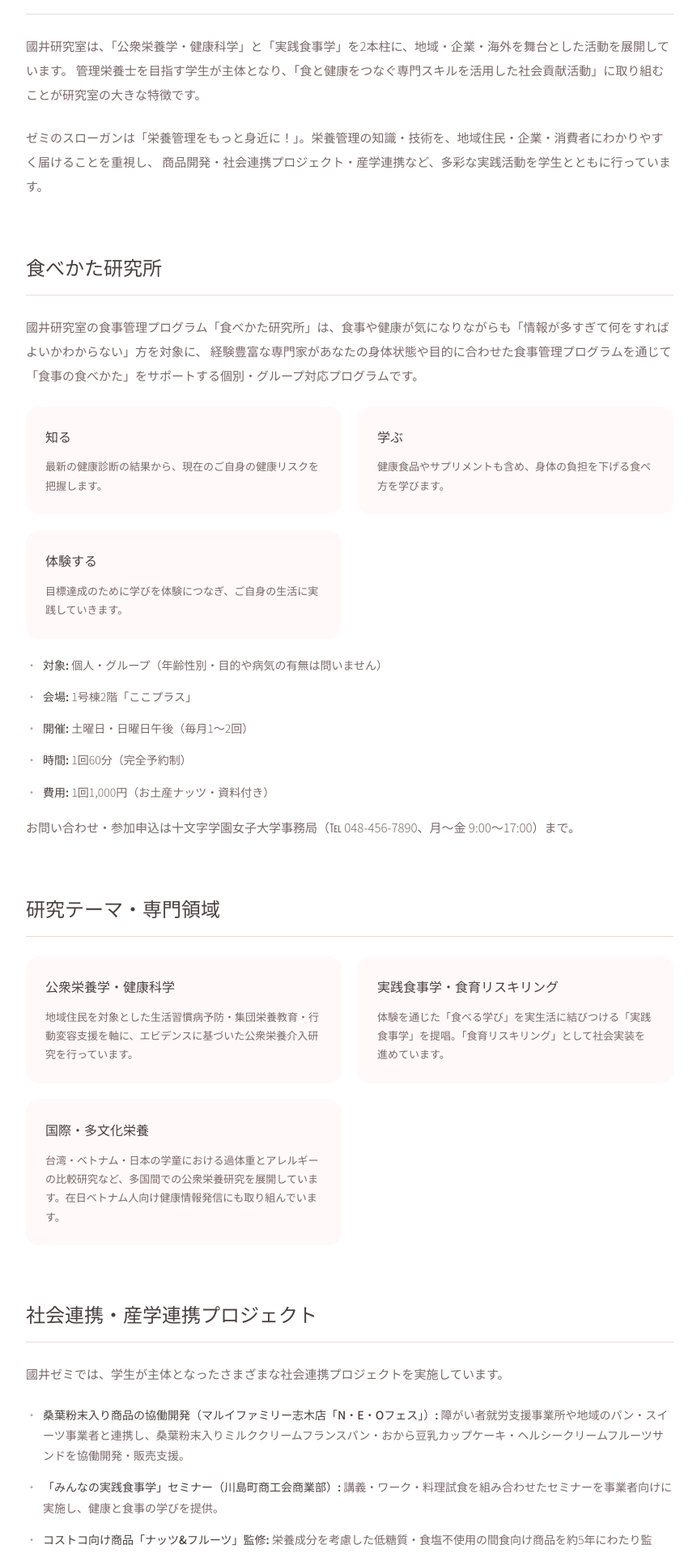
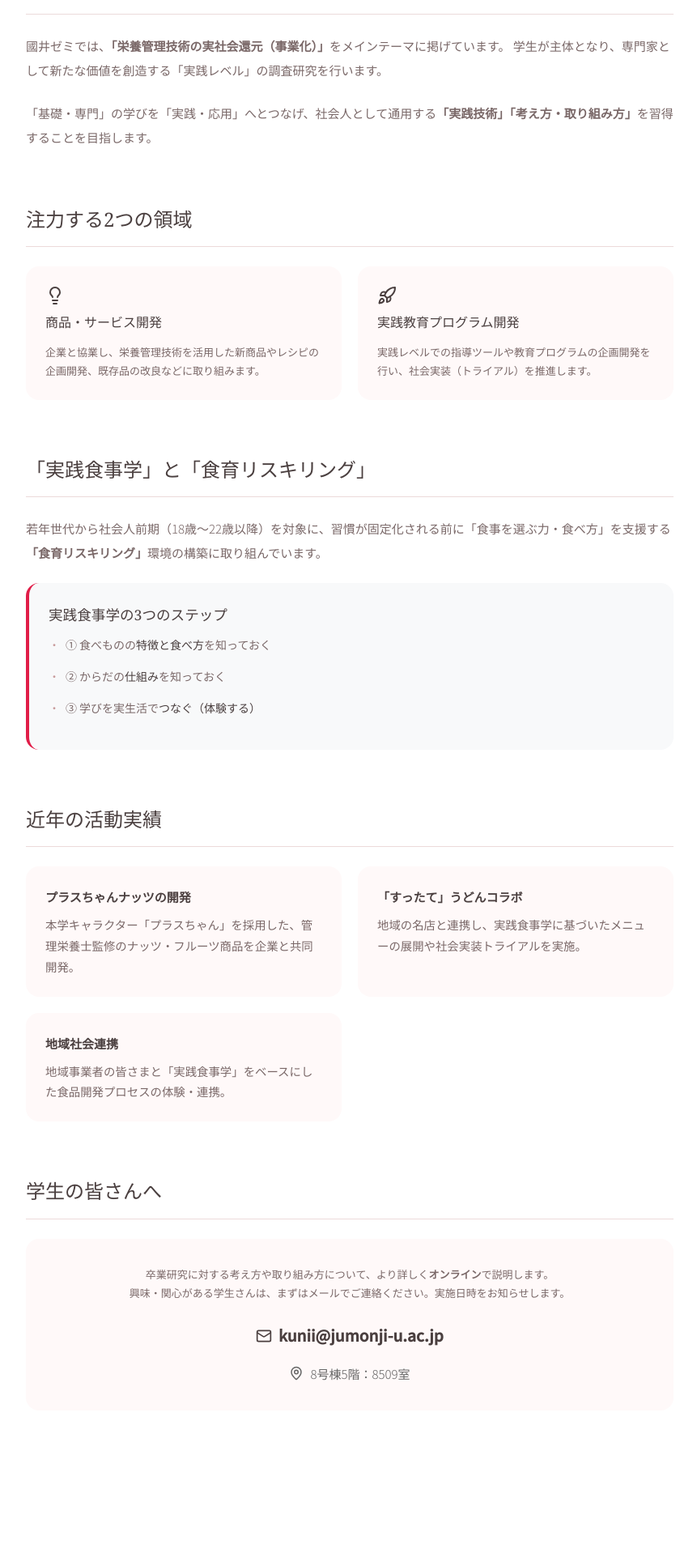
Before and after one commit to shinnosuketakeshima/shokuei-hp, a React (Vite) app: page /lab-kunii in a window 1280 px wide. Shown: the part 400-2318 px from the top of the page at 81% size, without its empty margins (208-1069 px from the left). Built offline with nearby package versions, Linux system fonts and the light colour scheme.

Commit message:
docs: 國井研究室の情報を最新に更新

```diff
--- a/src/components/LabKunii.jsx
+++ b/src/components/LabKunii.jsx
@@ -1,4 +1,4 @@
-import { ArrowLeft } from 'lucide-react';
+import { ArrowLeft, Mail, MapPin, Lightbulb, Users, Rocket } from 'lucide-react';
 import { motion } from 'framer-motion';
 
 export default function LabKunii() {
@@ -17,7 +17,7 @@ export default function LabKunii() {
           </a>
           <p className="lab-page__eyebrow">十文字学園女子大学 人間生活学部 食物栄養学科</p>
           <h1 className="lab-page__title">國井 大輔 研究室</h1>
-          <p className="lab-page__subtitle">「栄養管理をもっと身近に！」みんなの実践食事学</p>
+          <p className="lab-page__subtitle">栄養管理・実践教育研究室（NutriEdu Praxis Lab）</p>
         </motion.div>
 
         <div className="lab-page__content">
@@ -28,14 +28,13 @@ export default function LabKunii() {
             viewport={{ once: true }}
             transition={{ duration: 0.6 }}
           >
-            <h2 className="lab-section__title">研究室について</h2>
+            <h2 className="lab-section__title">研究室のビジョン</h2>
             <p className="lab-section__body">
-              國井研究室は、「公衆栄養学・健康科学」と「実践食事学」を2本柱に、地域・企業・海外を舞台とした活動を展開しています。
-              管理栄養士を目指す学生が主体となり、「食と健康をつなぐ専門スキルを活用した社会貢献活動」に取り組むことが研究室の大きな特徴です。
+              國井ゼミでは、<strong>「栄養管理技術の実社会還元（事業化）」</strong>をメインテーマに掲げています。
+              学生が主体となり、専門家として新たな価値を創造する「実践レベル」の調査研究を行います。
             </p>
             <p className="lab-section__body">
-              ゼミのスローガンは「栄養管理をもっと身近に！」。栄養管理の知識・技術を、地域住民・企業・消費者にわかりやすく届けることを重視し、
-              商品開発・社会連携プロジェクト・産学連携など、多彩な実践活動を学生とともに行っています。
+              「基礎・専門」の学びを「実践・応用」へとつなげ、社会人として通用する<strong>「実践技術」「考え方・取り組み方」</strong>を習得することを目指します。
             </p>
           </motion.section>
 
@@ -46,16 +45,19 @@ export default function LabKunii() {
             viewport={{ once: true }}
             transition={{ duration: 0.6 }}
           >
-            <h2 className="lab-section__title">食べかた研究所</h2>
-            <p className="lab-section__body">
-              國井研究室の食事管理プログラム「食べかた研究所」は、食事や健康が気になりながらも「情報が多すぎて何をすればよいかわからない」方を対象に、
-              経験豊富な専門家があなたの身体状態や目的に合わせた食事管理プログラムを通じて「食事の食べかた」をサポートする個別・グループ対応プログラムです。
-            </p>
+            <h2 className="lab-section__title">注力する2つの領域</h2>
             <div className="lab-section__grid">
               {[
-                { title: "知る", body: "最新の健康診断の結果から、現在のご自身の健康リスクを把握します。" },
-                { title: "学ぶ", body: "健康食品やサプリメントも含め、身体の負担を下げる食べ方を学びます。" },
-                { title: "体験する", body: "目標達成のために学びを体験につなぎ、ご自身の生活に実践していきます。" }
+                {
+                  icon: <Lightbulb className="text-primary" />,
+                  title: "商品・サービス開発",
+                  body: "企業と協業し、栄養管理技術を活用した新商品やレシピの企画開発、既存品の改良などに取り組みます。"
+                },
+                {
+                  icon: <Rocket className="text-primary" />,
+                  title: "実践教育プログラム開発",
+                  body: "実践レベルでの指導ツールや教育プログラムの企画開発を行い、社会実装（トライアル）を推進します。"
+                }
               ].map((card, i) => (
                 <motion.div
                   key={i}
@@ -65,52 +67,7 @@ export default function LabKunii() {
                   viewport={{ once: true }}
                   transition={{ duration: 0.4, delay: i * 0.1 }}
                 >
-                  <h3>{card.title}</h3>
-                  <p>{card.body}</p>
-                </motion.div>
-              ))}
-            </div>
-            <motion.ul
-              className="lab-publication-list"
-              style={{ marginTop: '1.25rem' }}
-              initial={{ opacity: 0 }}
-              whileInView={{ opacity: 1 }}
-              viewport={{ once: true }}
-              transition={{ duration: 0.6, delay: 0.3 }}
-            >
-              <li><strong>対象:</strong> 個人・グループ（年齢性別・目的や病気の有無は問いません）</li>
-              <li><strong>会場:</strong> 1号棟2階「ここプラス」</li>
-              <li><strong>開催:</strong> 土曜日・日曜日午後（毎月1〜2回）</li>
-              <li><strong>時間:</strong> 1回60分（完全予約制）</li>
-              <li><strong>費用:</strong> 1回1,000円（お土産ナッツ・資料付き）</li>
-            </motion.ul>
-            <p className="lab-section__body" style={{ marginTop: '1rem' }}>
-              お問い合わせ・参加申込は十文字学園女子大学事務局（℡ 048-456-7890、月〜金 9:00〜17:00）まで。
-            </p>
-          </motion.section>
-
-          <motion.section
-            className="lab-section"
-            initial={{ opacity: 0, y: 20 }}
-            whileInView={{ opacity: 1, y: 0 }}
-            viewport={{ once: true }}
-            transition={{ duration: 0.6 }}
-          >
-            <h2 className="lab-section__title">研究テーマ・専門領域</h2>
-            <div className="lab-section__grid">
-              {[
-                { title: "公衆栄養学・健康科学", body: "地域住民を対象とした生活習慣病予防・集団栄養教育・行動変容支援を軸に、エビデンスに基づいた公衆栄養介入研究を行っています。" },
-                { title: "実践食事学・食育リスキリング", body: "体験を通じた「食べる学び」を実生活に結びつける「実践食事学」を提唱。「食育リスキリング」として社会実装を進めています。" },
-                { title: "国際・多文化栄養", body: "台湾・ベトナム・日本の学童における過体重とアレルギーの比較研究など、多国間での公衆栄養研究を展開しています。在日ベトナム人向け健康情報発信にも取り組んでいます。" }
-              ].map((card, i) => (
-                <motion.div
-                  key={i}
-                  className="lab-section__card"
-                  initial={{ opacity: 0, scale: 0.95 }}
-                  whileInView={{ opacity: 1, scale: 1 }}
-                  viewport={{ once: true }}
-                  transition={{ duration: 0.4, delay: i * 0.1 }}
-                >
+                  <div className="mb-4">{card.icon}</div>
                   <h3>{card.title}</h3>
                   <p>{card.body}</p>
                 </motion.div>
@@ -125,28 +82,18 @@ export default function LabKunii() {
             viewport={{ once: true }}
             transition={{ duration: 0.6 }}
           >
-            <h2 className="lab-section__title">社会連携・産学連携プロジェクト</h2>
+            <h2 className="lab-section__title">「実践食事学」と「食育リスキリング」</h2>
             <p className="lab-section__body">
-              國井ゼミでは、学生が主体となったさまざまな社会連携プロジェクトを実施しています。
+              若年世代から社会人前期（18歳〜22歳以降）を対象に、習慣が固定化される前に「食事を選ぶ力・食べ方」を支援する<strong>「食育リスキリング」</strong>環境の構築に取り組んでいます。
             </p>
-            <ul className="lab-publication-list">
-              {[
-                { label: "桑葉粉末入り商品の協働開発（マルイファミリー志木店「N・E・Oフェス」）:", text: "障がい者就労支援事業所や地域のパン・スイーツ事業者と連携し、桑葉粉末入りミルククリームフランスパン・おから豆乳カップケーキ・ヘルシークリームフルーツサンドを協働開発・販売支援。" },
-                { label: "「みんなの実践食事学」セミナー（川島町商工会商業部）:", text: "講義・ワーク・料理試食を組み合わせたセミナーを事業者向けに実施し、健康と食事の学びを提供。" },
-                { label: "コストコ向け商品「ナッツ&フルーツ」監修:", text: "栄養成分を考慮した低糖質・食塩不使用の間食向け商品を約5年にわたり監修。食前に少量のナッツを食べる「ナッツファースト」という新しい食習慣を提唱。" },
-                { label: "在日ベトナム人向けWeb連載（HICO）:", text: "株式会社WAPが運営する医療サポートサービス「HICO」と連携し、「実践食事学」に関するWeb記事を連載。多文化背景を持つ在留外国人への健康情報発信を展開。" }
-              ].map((item, i) => (
-                <motion.li
-                  key={i}
-                  initial={{ opacity: 0, x: -10 }}
-                  whileInView={{ opacity: 1, x: 0 }}
-                  viewport={{ once: true }}
-                  transition={{ duration: 0.4, delay: i * 0.05 }}
-                >
-                  <strong>{item.label}</strong> {item.text}
-                </motion.li>
-              ))}
-            </ul>
+            <div className="lab-section__card" style={{ background: '#f8f9fa', borderLeft: '4px solid #e11d48' }}>
+              <h3 style={{ fontSize: '1.1rem', marginBottom: '0.5rem' }}>実践食事学の3つのステップ</h3>
+              <ul className="lab-publication-list">
+                <li>① 食べものの<strong>特徴と食べ方</strong>を知っておく</li>
+                <li>② からだの<strong>仕組み</strong>を知っておく</li>
+                <li>③ 学びを実生活で<strong>つなぐ（体験する）</strong></li>
+              </ul>
+            </div>
           </motion.section>
 
           <motion.section
@@ -156,24 +103,26 @@ export default function LabKunii() {
             viewport={{ once: true }}
             transition={{ duration: 0.6 }}
           >
-            <h2 className="lab-section__title">代表的な研究業績</h2>
-            <ul className="lab-publication-list">
+            <h2 className="lab-section__title">近年の活動実績</h2>
+            <div className="lab-section__grid">
               {[
-                { title: "論文:", text: "「Overweight is associated with allergy in school children of Taiwan and Vietnam but not Japan」— 台湾・ベトナム・日本の学童におけるBMIとアレルギー発症の多国間比較研究。" },
-                { title: "論文:", text: "「Biomarkers of bone health appropriate for evaluating functional foods designed to reduce risk of osteoporosis」（British Journal of Nutrition）— 骨健康評価に関する機能性食品の研究（共著）。" },
-                { title: "行政経験:", text: "厚生労働省健康局生活習慣病対策室 栄養指導係長として健康・栄養政策に従事。文部科学省科学技術学術政策局にも在籍。" }
+                { label: "プラスちゃんナッツの開発", text: "本学キャラクター「プラスちゃん」を採用した、管理栄養士監修のナッツ・フルーツ商品を企業と共同開発。" },
+                { label: "「すったて」うどんコラボ", text: "地域の名店と連携し、実践食事学に基づいたメニューの展開や社会実装トライアルを実施。" },
+                { label: "地域社会連携", text: "地域事業者の皆さまと「実践食事学」をベースにした食品開発プロセスの体験・連携。" }
               ].map((item, i) => (
-                <motion.li
+                <motion.div
                   key={i}
+                  className="lab-section__card"
                   initial={{ opacity: 0, x: -10 }}
                   whileInView={{ opacity: 1, x: 0 }}
                   viewport={{ once: true }}
-                  transition={{ duration: 0.4, delay: i * 0.05 }}
+                  transition={{ duration: 0.4, delay: i * 0.1 }}
                 >
-                  <strong>{item.title}</strong> {item.text}
-                </motion.li>
+                  <strong>{item.label}</strong>
+                  <p style={{ fontSize: '0.9rem', marginTop: '0.5rem' }}>{item.text}</p>
+                </motion.div>
               ))}
-            </ul>
+            </div>
           </motion.section>
 
           <motion.section
@@ -183,54 +132,25 @@ export default function LabKunii() {
             viewport={{ once: true }}
             transition={{ duration: 0.6 }}
           >
-            <h2 className="lab-section__title">教員プロフィール</h2>
-            <motion.div
-              className="lab-pi-profile"
-              initial={{ opacity: 0, scale: 0.98 }}
-              whileInView={{ opacity: 1, scale: 1 }}
-              viewport={{ once: true }}
-              transition={{ duration: 0.6 }}
-            >
-              <p><strong>國井 大輔（Kunii Daisuke）</strong></p>
-              <p>十文字学園女子大学 人間生活学部 食物栄養学科・特任教授</p>
-              <p><strong>資格:</strong> 管理栄養士・上級心理カウンセラー</p>
-              <p><strong>専門分野:</strong> 公衆衛生学・健康科学、環境生理学（体力医学・栄養生理学を含む）</p>
-              <p><strong>主な役職:</strong> 一般社団法人 日本栄養管理サービス協会 理事長</p>
-              <p><strong>海外ポジション:</strong> 上海健康医学院 客員教授 / 北京大学付属病院 天津北大医療海洋石油病院 医学顧問</p>
-              <p><strong>兼任:</strong> 東京家政学院大学 人間栄養学部 非常勤講師</p>
-            </motion.div>
-          </motion.section>
-
-          <motion.section
-            className="lab-section"
-            initial={{ opacity: 0, y: 20 }}
-            whileInView={{ opacity: 1, y: 0 }}
-            viewport={{ once: true }}
-            transition={{ duration: 0.6 }}
-          >
-            <h2 className="lab-section__title">外部リンク</h2>
-            <p className="lab-section__body">
-              國井大輔特任教授のより詳細な情報や研究業績は、以下のリンクからご覧いただけます。
-            </p>
-            <ul className="lab-publication-list">
-              {[
-                { href: "https://gyoseki.acoffice.jp/jmuhp/KgApp?resId=S000169", text: "教員情報データベース（十文字学園女子大学）" },
-                { href: "https://nrid.nii.ac.jp/ja/nrid/1000090320100/", text: "研究者データベース（NRID）" },
-                { href: "https://www.mcsg.co.jp/kentatsu/expert/36036", text: "専門家紹介ページ" }
-              ].map((link, i) => (
-                <motion.li
-                  key={i}
-                  initial={{ opacity: 0, x: -10 }}
-                  whileInView={{ opacity: 1, x: 0 }}
-                  viewport={{ once: true }}
-                  transition={{ duration: 0.4, delay: i * 0.05 }}
-                >
-                  <a href={link.href} target="_blank" rel="noopener noreferrer" className="lab-section__link">
-                    {link.text}
+            <h2 className="lab-section__title">学生の皆さんへ</h2>
+            <div className="lab-section__card" style={{ textAlign: 'center', padding: '2rem' }}>
+              <p className="lab-section__body">
+                卒業研究に対する考え方や取り組み方について、より詳しく<strong>オンライン</strong>で説明します。<br />
+                興味・関心がある学生さんは、まずはメールでご連絡ください。実施日時をお知らせします。
+              </p>
+              <div style={{ display: 'flex', flexDirection: 'column', alignItems: 'center', gap: '1rem', marginTop: '1.5rem' }}>
+                <div style={{ display: 'flex', alignItems: 'center', gap: '0.5rem' }}>
+                  <Mail size={20} className="text-primary" />
+                  <a href="mailto:kunii@jumonji-u.ac.jp" className="lab-section__link" style={{ fontSize: '1.2rem', fontWeight: 'bold' }}>
+                    kunii@jumonji-u.ac.jp
                   </a>
-                </motion.li>
-              ))}
-            </ul>
+                </div>
+                <div style={{ display: 'flex', alignItems: 'center', gap: '0.5rem', color: '#666' }}>
+                  <MapPin size={18} />
+                  <span>8号棟5階：8509室</span>
+                </div>
+              </div>
+            </div>
           </motion.section>
         </div>
       </div>
```
